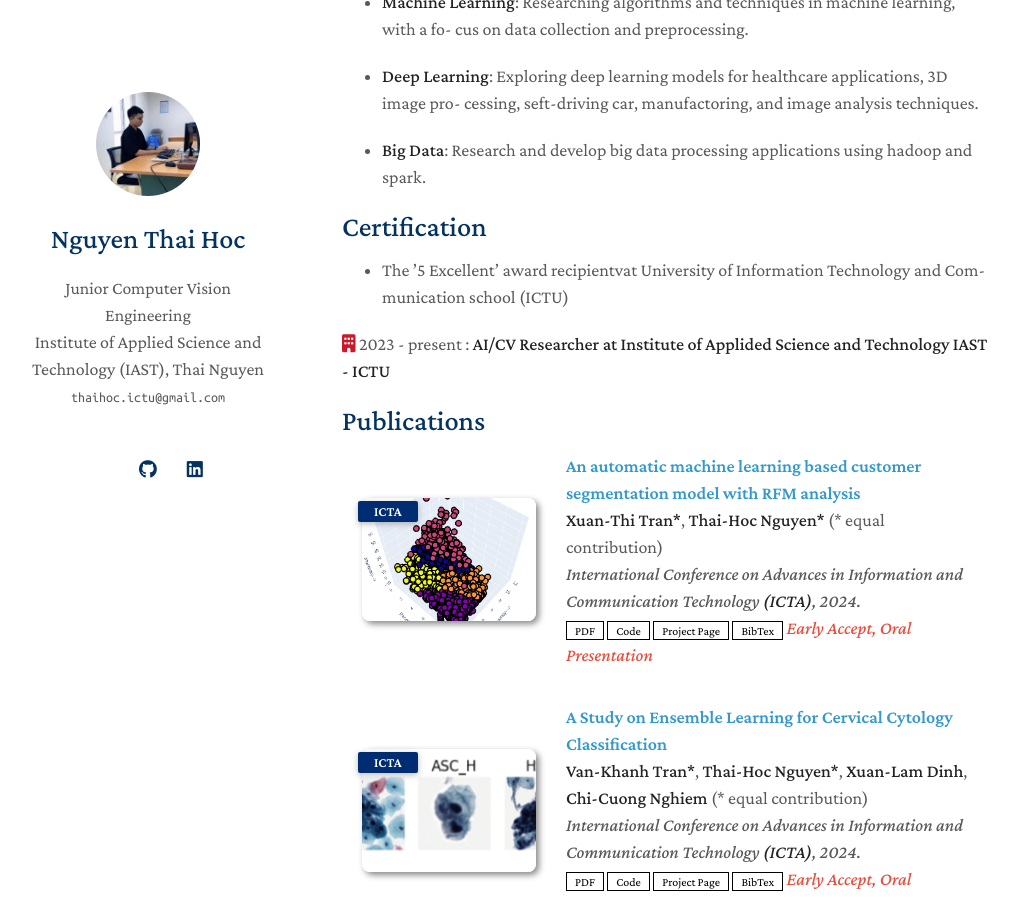
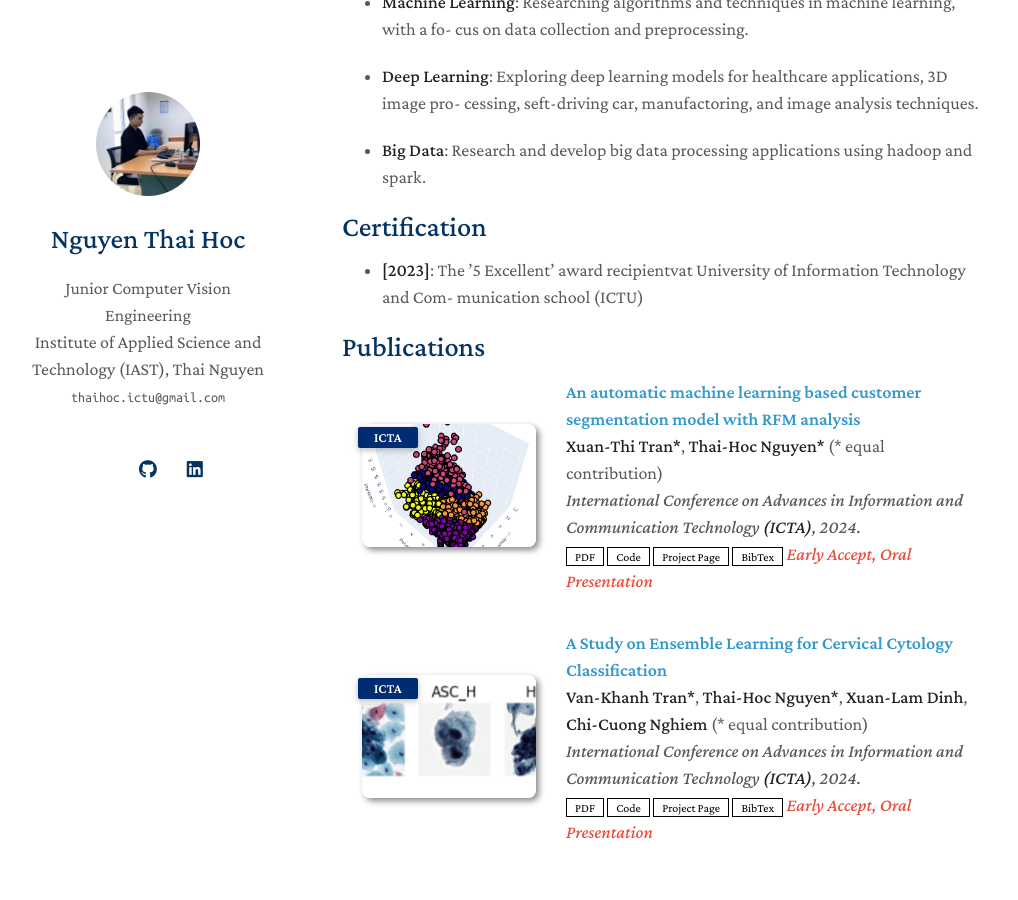
Before and after one commit to nthaihoc/about-me, a Jekyll site: the page built from index.md, in a window 1280 px wide and 900 px high, scrolled down 359 px. Shown: the whole window, without its empty margins (128-1146 px from the left). Built offline with Jekyll 4.4.1, drawn with Linux system fonts in a browser that asks for light colours; a style sheet for code colours, icons or effects is not loaded; our own code applies the rules of GitHub Pages for plain Markdown files.

Commit message:
update-profile

```diff
--- a/index.md
+++ b/index.md
@@ -18,9 +18,8 @@ cessing, seft-driving car, manufactoring, and image analysis techniques.
 
 ## Certification
 
-* The ’5 Excellent’ award recipientvat University of Information Technology and Com-
+* **[2023]**: The ’5 Excellent’ award recipientvat University of Information Technology and Com-
 munication school (ICTU)
 
-<i class="fa-solid fa-building" style="color: #cd182a;"></i> 2023 - present : **AI/CV Researcher at Institute of Applided Science and Technology IAST - ICTU**
 
 {% include_relative _includes/publications.md %}
```
